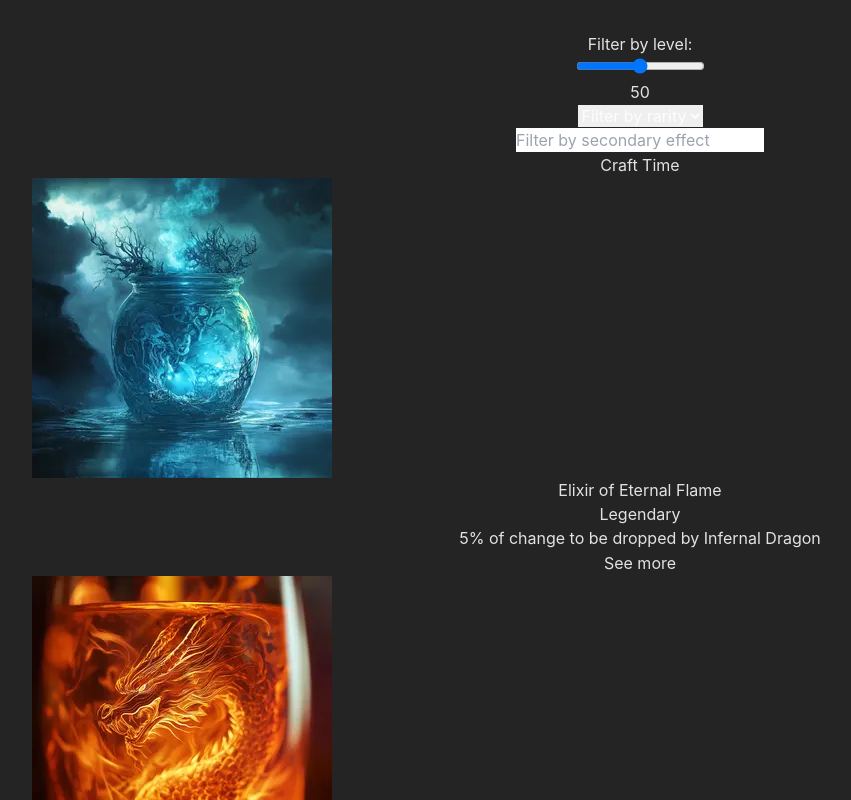
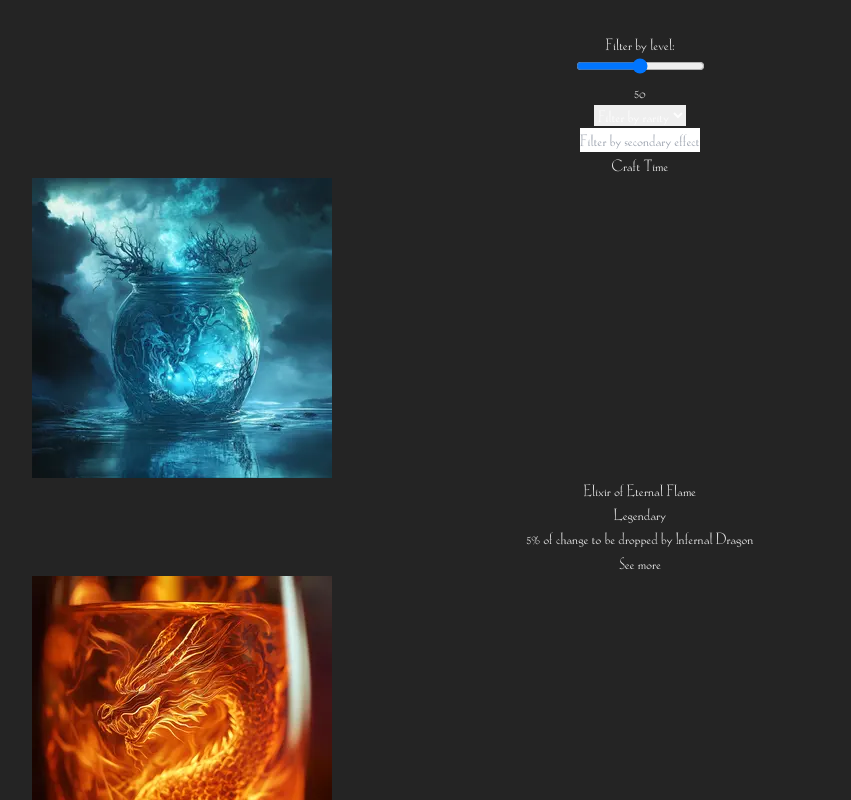
Before and after one commit to izeta8/julen-izeta-intcli2425, a React (Vite) app: page / in a window 1280 px wide. Shown: the top 800 px of the page, without its empty margins (0-851 px from the left). Built offline with nearby package versions, Linux system fonts and the light colour scheme.

Commit message:
Implement Kaotika font

```diff
--- a/src/App.tsx
+++ b/src/App.tsx
@@ -77,7 +77,7 @@ function App() {
         {/* Message if no potion is displayed */}
         {displayedPotions.length === 0 && (
           <div className='w-full bg-gray-900 p-4 border-2 border-[#cda882]'>
-            <h1 className='text-xl italic'>There is no potion that matches the filter.</h1>
+            <h1 className='text-3xl italic'>There is no potion that matches the filter.</h1>
           </div>
         )}
 
--- a/src/components/Button.tsx
+++ b/src/components/Button.tsx
@@ -9,7 +9,7 @@ interface ButtonProps {
 const Button: React.FC<ButtonProps> = ({label, onClick}) => {
   return (
     <button
-      className="border p-2 rounded-sm hover:bg-white hover:text-slate-950 transition-all duration-300 text-white bg-slate-950"
+      className="border p-2 rounded-sm hover:bg-white hover:text-slate-950 transition-all duration-300 text-white bg-slate-950 text-2xl"
       onClick={(e) => onClick(e)}
     >
         {label}
--- a/src/components/CraftTimeButton.tsx
+++ b/src/components/CraftTimeButton.tsx
@@ -22,7 +22,7 @@ const CraftTimeButton: React.FC<CraftTimeButtonProps> = ({craftTime, setCraftTim
         label="Craft Time"
         onClick={handleCraftTime}
       />
-      {craftTime && (<p>{craftTime}</p>)}
+      {craftTime && (<p className="text-2xl">{craftTime}</p>)}
     </>
   )
 
--- a/src/components/EffectFilter.tsx
+++ b/src/components/EffectFilter.tsx
@@ -11,7 +11,7 @@ const EffectFilter: React.FC<EffectFilterProps> = ({setSecondaryEffectText}) =>
 
   return (
     <div className="w-full h-full text-center border-2 border-[#cda882]">
-      <input type="text" placeholder="Filter by secondary effect" className="w-full h-full text-center bg-gray-900" onChange={(e) => handleInputChange((e.target as HTMLInputElement).value)} />
+      <input type="text" placeholder="Filter by secondary effect" className="w-full h-full text-center bg-gray-900 text-2xl" onChange={(e) => handleInputChange((e.target as HTMLInputElement).value)} />
     </div>
   )
 
--- a/src/components/LevelFilter.tsx
+++ b/src/components/LevelFilter.tsx
@@ -7,9 +7,9 @@ const LevelFilter: React.FC<LevelFilterProps> = ({inputValue, setLevelValue}) =>
 
   return (
     <div className="w-full h-full text-center border-2 border-[#cda882] flex flex-row flex-wrap justify-center align-center bg-gray-900">
-      <p className="flex items-center">Filter by level:</p>
+      <p className="flex items-center text-2xl">Filter by level:</p>
       <input className="mx-2 w-52" type="range" min="0" max="100" value={inputValue} step="1" onChange={(e) => setLevelValue(e.target.value)}  />
-      <p className="flex items-center">{inputValue}</p>
+      <p className="flex items-center text-2xl">{inputValue}</p>
     </div>
   )
 }
--- a/src/components/PotionItem.tsx
+++ b/src/components/PotionItem.tsx
@@ -14,7 +14,7 @@ const PotionItem: React.FC<PotionItemProps> = ({potion, setModalPotion}) => {
   const {boss, chance: dropChance} = availability;
 
   return (
-    <div className={`bg-gray-900 border-2 border-[#cda882] grid grid-cols-[9rem_1fr] rounded-sm`}>
+    <div className={`bg-gray-900 border-2 border-[#cda882] grid grid-cols-[10.5rem_1fr] rounded-sm`}>
       {/* Image */}
       <div>
         <img src={`/potions/${image}`} className="w-full border-[#cda882] border-r" />
@@ -23,15 +23,15 @@ const PotionItem: React.FC<PotionItemProps> = ({potion, setModalPotion}) => {
       {/* Texts */}
       <div className="w-full flex flex-wrap p-2 items-center">
 
-        <p className="text-xl text-center w-full unde">
+        <p className="text-3xl text-center w-full">
           {name}
         </p>
 
-        <p className="text-center w-full italic text-gray-500">
+        <p className="text-center w-full italic text-gray-500 text-xl">
           {capitalizeFirstLetter(rarity)}
         </p>
 
-        <p className="w-full">
+        <p className="w-full text-2xl">
           <span className="text-orange-300">{dropChance} </span>
           of change to be dropped by
           <span className="text-purple-400"> {boss}</span>
--- a/src/components/PotionModal.tsx
+++ b/src/components/PotionModal.tsx
@@ -42,19 +42,19 @@ const PotionModal: React.FC<PotionModalProps> = ({potion, setPotion}) => {
         {/* Restriccioens de uso (nivel y clase) */}
         <div className="flex justify-center items-center flex-col absolute top-9 w-full">
 
-          <p className="cursor-pointer text-xl" title="Required level" >
+          <p className="cursor-pointer text-3xl" title="Required level">
             Required Level:
-            <span className="text-xl justify-center items-center h-full inline-block text-orange-200"> {levelRequirement}</span>
+            <span className="text-3xl justify-center items-center h-full inline-block text-orange-200">&nbsp; {levelRequirement}</span>
           </p>
         </div>
 
         {/* Aviso de uso, efectos secundarios */}
         <div className="flex justify-center items-center flex-col">
-          {warnings.map(warning => <p className="text-xl text-red-200 italic">{warning}</p>)}
+          {warnings.map(warning => <p className="text-3xl text-red-200 italic">{warning}</p>)}
         </div>
 
         <div className="absolute bottom-9 w-full text-balance">
-          <p className="w-full text-lg">Class Restrictions: <span className="text-orange-100"> {restrictionsText}</span></p>
+          <p className="w-full text-2xl">Class Restrictions: <span className="text-orange-100"> {restrictionsText}</span></p>
         </div>
 
       </div>
@@ -67,17 +67,17 @@ const PotionModal: React.FC<PotionModalProps> = ({potion, setPotion}) => {
         <div className="grid grid-cols-2 ">
 
           {/* Efectos primarios y secundarios */}
-          <div className="flex items-center flex-col">
+          <div className="flex items-center flex-col mt-3">
 
 
-            <div className="mb-7">
-              <h2 className="text-3xl my-4">Primary Effects</h2>
+            <div className="mb-8">
+              <h2 className="text-3xl my-4 underline">Primary Effects</h2>
               {/* <p className="text-2xl italic">Primary Effect</p> */}
               {renderEffect(primary)}
             </div>
 
             <div>
-              <h2 className="text-3xl my-4">Secondary Effects</h2>
+              <h2 className="text-3xl my-4 underline">Secondary Effects</h2>
               {/* <p className="text-2xl">Secondary Effects</p> */}
               {secondary.map((secondaryEffect) => renderEffect(secondaryEffect))}
             </div>
@@ -86,7 +86,7 @@ const PotionModal: React.FC<PotionModalProps> = ({potion, setPotion}) => {
 
           {/* Ingredientes con su location y region de origen */}
           <div className="flex justify-center items-center flex-col">
-            <h2 className="text-3xl my-4">Ingredients</h2>
+            <h2 className="text-3xl my-4 underline">Ingredients</h2>
             {ingredients.map((ingredient) => renderIngredient(ingredient))}
           </div>
 
@@ -98,11 +98,11 @@ const PotionModal: React.FC<PotionModalProps> = ({potion, setPotion}) => {
       <div className="bg-red-700/00 flex flex-col justify-center relative">
 
         {/* Crafting time */}
-        <p className="text-xl absolute top-11 w-full text-center">Crafting time: <span className="text-orange-300">{craftingTime}</span> mins</p>
+        <p className="text-3xl absolute top-11 w-full text-center">Crafting time: <span className="text-orange-300">{craftingTime}</span> mins</p>
 
         {/* Instrucciones de uso */}
         <div className="flex justify-center items-center flex-col">
-          {instructions.map(instruction => <p className="text-xl italic my-2 text-blue-100">{instruction}</p>)}
+          {instructions.map(instruction => <p className="text-3xl italic my-2 text-blue-100">{instruction}</p>)}
         </div>
 
       </div>
@@ -115,16 +115,16 @@ const PotionModal: React.FC<PotionModalProps> = ({potion, setPotion}) => {
 
 const renderEffect = (effect: Effect) => {
   return (
-    <p className="text-xl">{normalizeCamelCase(effect.attribute)} <span className="text-orange-200 italic text-base">({effect.value})</span></p>
+    <p className="text-3xl">{normalizeCamelCase(effect.attribute)} <span className="text-orange-200 italic text-base">({effect.value})</span></p>
   )
 }
 
 const renderIngredient = (ingredient: Ingredient) => {
   return (
     <div className="mb-4">
-      <p className="text-xl">{ingredient.name}</p>
-      <p className="text-base opacity-50 italic">Location: {ingredient.origin.location}</p>
-      <p className="text-base opacity-50 italic">Regtion: {ingredient.origin.region}</p>
+      <p className="text-3xl">{ingredient.name}</p>
+      <p className="text-2xl opacity-50 italic">Location: {ingredient.origin.location}</p>
+      <p className="text-2xl opacity-50 italic">Regtion: {ingredient.origin.region}</p>
     </div>
   )
 }
--- a/src/components/RarityFilter.tsx
+++ b/src/components/RarityFilter.tsx
@@ -5,7 +5,7 @@ interface RarityFilterProps {
 const RarityFilter: React.FC<RarityFilterProps> = ({setRaritySelection}) => {
 
   return (
-    <select className="w-full text-center bg-gray-900 border-2 border-[#cda882]" name="select" defaultValue={undefined} onChange={(e) => setRaritySelection(e.target.value)}>
+    <select className="w-full text-center bg-gray-900 border-2 border-[#cda882] text-2xl" name="select" defaultValue={undefined} onChange={(e) => setRaritySelection(e.target.value)}>
       <option value={undefined} className="italic text-white/60">Filter by rarity</option>
       <option value="legendary">Legendary</option>
       <option value="epic">Epic</option>
--- a/src/index.css
+++ b/src/index.css
@@ -26,7 +26,13 @@ a:hover {
   color: #535bf2;
 }
 
+@font-face {
+  font-family: 'kaotika';
+  src: url('./fonts/kaotika.ttf') format('truetype');
+}
+
 body {
+  font-family: 'kaotika', serif;
   margin: 0;
   /* display: flex; */
   place-items: center;
```
Also changed, not shown: src/fonts/kaotika.ttf (added).
